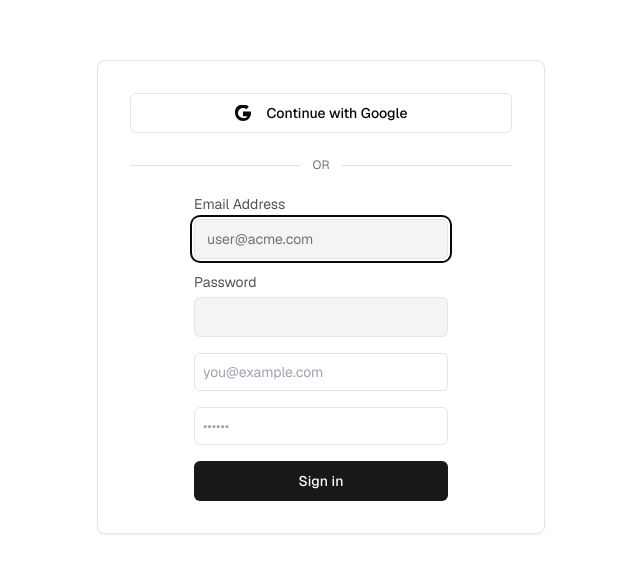
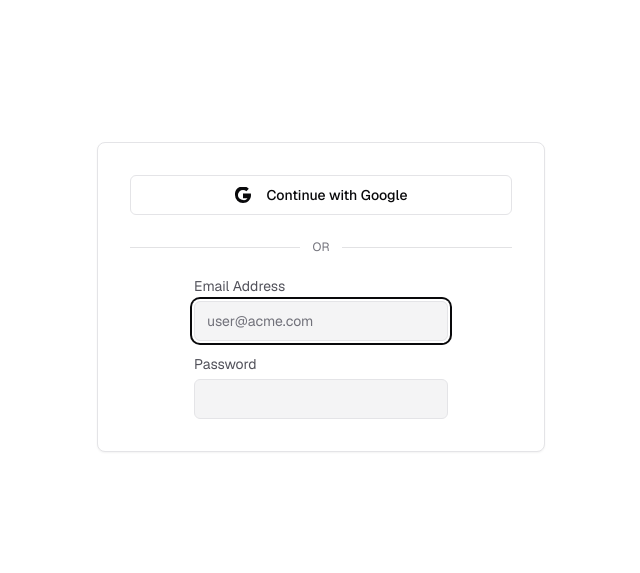
Before and after one commit to rateshsachdeva/valuedriver, a Next.js app: page /login in a window 1280 px wide. Shown: the part 103-676 px from the top of the page, without its empty margins (319-959 px from the left). Built offline with nearby package versions, Linux system fonts and the light colour scheme; no server answers.

Commit message:
Update page.tsx

```diff
--- a/app/(auth)/login/page.tsx
+++ b/app/(auth)/login/page.tsx
@@ -1,8 +1,8 @@
 'use client';
 
-import { useState, useEffect } from 'react';
 import { useRouter } from 'next/navigation';
-import { signIn, useSession } from 'next-auth/react';
+import { useState } from 'react';
+import { signIn } from 'next-auth/react';
 
 import { AuthForm } from '@/components/auth-form';
 import { Card, CardContent } from '@/components/ui/card';
@@ -11,46 +11,44 @@ import { toast } from '@/components/toast';
 
 export default function Page() {
   const router = useRouter();
-  const { update: updateSession } = useSession();
+  const [submitting, setSubmitting] = useState(false);
 
-  const [isSuccessful, setIsSuccessful] = useState(false);
-
-  /* -------------------------------- form action -------------------------------- */
+  /* runs when the inner form fires “submit” */
   async function handleSubmit(formData: FormData) {
-    const email = formData.get('email') as string;
-    const password = formData.get('password') as string;
+    setSubmitting(true);
 
     const res = await signIn('credentials', {
-      email,
-      password,
+      email: formData.get('email'),
+      password: formData.get('password'),
       redirect: false,
     });
 
+    setSubmitting(false);
+
     if (res?.error) {
-      toast({ type: 'error', description: 'Invalid credentials!' });
+      toast({ type: 'error', description: 'Invalid credentials' });
     } else {
-      setIsSuccessful(true);
-      await updateSession();
-      router.replace('/'); // go to chat
+      router.replace('/');
     }
   }
 
-  /* -------------------------------- component ---------------------------------- */
   return (
     <main className="flex min-h-screen items-center justify-center bg-background">
       <Card className="w-full max-w-md">
         <CardContent className="space-y-6 p-8">
-          {/* Google button */}
+          {/* Google OAuth button */}
           <Button
             variant="outline"
             className="w-full"
             onClick={() => signIn('google', { callbackUrl: '/' })}
           >
-            <svg aria-hidden className="mr-2 h-5 w-5" viewBox="0 0 24 24">
-              <path
-                d="M12 12v4.8h6.8A6.7 6.7 0 0 1 12 19.6 7.6 7.6 0 0 1 4.4 12 7.6 7.6 0 0 1 12 4.4a7.2 7.2 0 0 1 5.1 2l3.6-3.6A12 12 0 0 0 0 12a12 12 0 0 0 12 12c6.9 0 12-5 12-12 0-.8-.1-1.6-.2-2.4H12Z"
-                fill="currentColor"
-              />
+            <svg
+              aria-hidden
+              className="mr-2 size-5"
+              viewBox="0 0 24 24"
+              fill="currentColor"
+            >
+              <path d="M12 12v4.8h6.8A6.7 6.7 0 0 1 12 19.6 7.6 7.6 0 0 1 4.4 12 7.6 7.6 0 0 1 12 4.4a7.3 7.3 0 0 1 5.1 2l3.6-3.6A12 12 0 0 0 0 12a12 12 0 0 0 12 12c6.9 0 12-5 12-12 0-.8-.1-1.6-.2-2.4H12Z" />
             </svg>
             Continue with Google
           </Button>
@@ -62,26 +60,8 @@ export default function Page() {
             <span className="flex-grow border-t border-muted-foreground/20" />
           </div>
 
-          {/* email / password */}
-          <AuthForm action={handleSubmit}>
-            <input
-              name="email"
-              type="email"
-              placeholder="you@example.com"
-              required
-              className="w-full rounded-md border p-2 text-sm"
-            />
-            <input
-              name="password"
-              type="password"
-              placeholder="••••••"
-              required
-              className="w-full rounded-md border p-2 text-sm"
-            />
-            <Button type="submit" className="w-full">
-              {isSuccessful ? '✓ Signed in' : 'Sign in'}
-            </Button>
-          </AuthForm>
+          {/* Email / password – rendered by AuthForm */}
+          <AuthForm action={handleSubmit} submitting={submitting} />
         </CardContent>
       </Card>
     </main>
```
